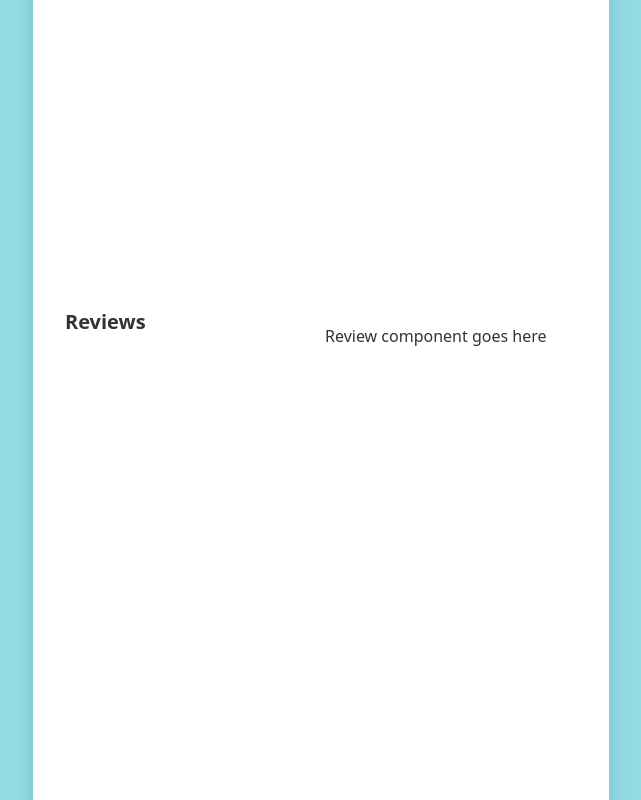
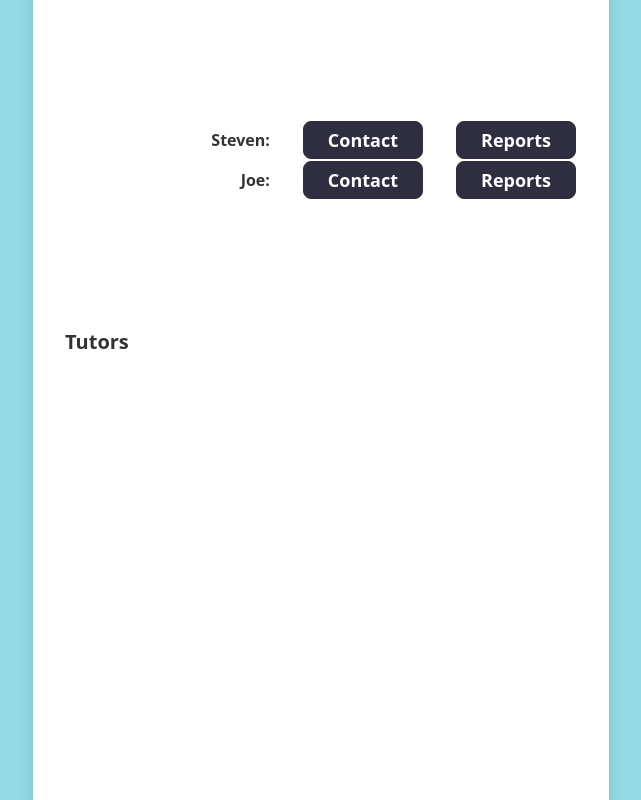
Before and after one commit to chingu-voyages/Find-A-Tutor-App, a React (Vite) app in the folder client/: page /account in a window 1280 px wide. Shown: the part 6040-6840 px from the top of the page, without its empty margins (319-960 px from the left). Built offline with nearby package versions, Linux system fonts and the light colour scheme.

Commit message:
34 Student Profile UI     - Create StudentProfile component     - add temporary conditional render for StudentProfile component on Profile page

```diff
--- /dev/null
+++ b/client/src/components/StudentProfile.tsx
@@ -0,0 +1,101 @@
+import React from 'react';
+import Button from '../components/Button';
+
+export interface StudentProfileProps {
+  firstName: string;
+  lastName: string;
+  email: string;
+  city?: string;
+  state?: string;
+  bio?: string;
+  educationLevel?: string;
+  subjects?: string[];
+  // Temporary string array until Student object created
+  tutors?: string[];
+}
+
+function StudentProfile(student: StudentProfileProps) {
+  // Temporary until authentication is implemented
+  const isAuthenticated = true;
+
+  return (
+    <div className="card max-w-xl bg-base-100 shadow-xl">
+      <div className="card-body items-center md:grid md:grid-cols-4 grid-rows-8 gap-2 my-8">
+        <div className="grid grid-rows-8 col-span-2 justify-center gap-1">
+          <figure className="row-span-4">
+            <div className="avatar">
+              <div className="w-24 rounded-full">
+                <img src="https://placeimg.com/192/192/people" />
+              </div>
+            </div>
+          </figure>
+          <h2 className="card-title justify-self-center my-2">{`${student.firstName} ${student.lastName}`}</h2>
+          {isAuthenticated && (
+            <div className="card-actions">
+              {/* TODO: Add link to EditProfile */}
+              <Button text="Edit Profile" />
+            </div>
+          )}
+        </div>
+        <div className="grid grid-rows-8 gap-2 col-span-2 text-center md:text-start">
+          <h1 className="opacity-60">{`${
+            student.city ? student.city : 'city'
+          }, ${student.state ? student.state : 'state'}`}</h1>
+          <p>{student.bio ? student.bio : 'Your Bio'}</p>
+        </div>
+        <div className="w-80 md:w-full col-span-4 my-4">
+          <hr />
+        </div>
+        <div className="grid grid-rows-8 col-span-2">
+          <h2 className="card-title">Subjects</h2>
+        </div>
+        <div className="grid grid-rows-8 col-span-2">
+          <p>
+            {student.subjects ? student.subjects.join(', ') : 'Your subjects'}
+          </p>
+        </div>
+        {isAuthenticated && (
+          <>
+            <div className="w-80 md:w-full col-span-4 my-4">
+              <hr />
+            </div>
+            <div className="grid grid-rows-8 col-span-1">
+              <h2 className="card-title">Tutors</h2>
+            </div>
+            <div className="grid grid-rows-8 col-span-3">
+              <table className="table-auto text-end">
+                {student.tutors ? (
+                  <tbody>
+                    {student.tutors?.map((student, i) => {
+                      return (
+                        <tr key={`${student}_${i}`}>
+                          <th>{student}: </th>
+                          <td>
+                            {/* TODO: Add tutor email to link */}
+                            <a href="#">
+                              <Button text="Contact" />
+                            </a>
+                          </td>
+                          <td>
+                            {/* TODO: Link to report details page so student can read report*/}
+                            <a href="#">
+                              <Button text="Reports" />
+                            </a>
+                          </td>
+                        </tr>
+                      );
+                    })}
+                  </tbody>
+                ) : (
+                  'You do not have Tutors yet'
+                )}
+              </table>
+            </div>
+          </>
+        )}
+      </div>
+    </div>
+  );
+}
+
+export default StudentProfile;
--- a/client/src/components/TutorProfile.tsx
+++ b/client/src/components/TutorProfile.tsx
@@ -30,10 +30,12 @@ function TutorProfile(tutor: TutorProfileProps) {
             </div>
           </figure>
           <h2 className="card-title justify-self-center my-2">{`${tutor.firstName} ${tutor.lastName}`}</h2>
-          <div className="card-actions">
-            {/* TODO: Add link to EditProfile */}
-            <Button text="Edit Profile" />
-          </div>
+          {isAuthenticated && (
+            <div className="card-actions">
+              {/* TODO: Add link to EditProfile */}
+              <Button text="Edit Profile" />
+            </div>
+          )}
         </div>
         <div className="grid grid-rows-8 gap-2 text-center md:text-start">
           {/* TODO: Replace with Rating component that handles it's own state */}
@@ -110,7 +112,7 @@ function TutorProfile(tutor: TutorProfileProps) {
                           <td>
                             {/* TODO: Link to student details page so tutor can add to report*/}
                             <a href="#">
-                              <Button text="Report" />
+                              <Button text="Reports" />
                             </a>
                           </td>
                         </tr>
--- a/client/src/pages/Profile.tsx
+++ b/client/src/pages/Profile.tsx
@@ -1,4 +1,7 @@
 import TutorProfile, { TutorProfileProps } from '../components/TutorProfile';
+import StudentProfile, {
+  StudentProfileProps,
+} from '../components/StudentProfile';
 
 // filler until auth is setup
 const fakeTutor: TutorProfileProps = {
@@ -13,14 +16,25 @@ const fakeTutor: TutorProfileProps = {
   students: ['Steven', 'Joe'],
 };
 
+const fakeStudent: StudentProfileProps = {
+  firstName: 'Jane',
+  lastName: 'Doe',
+  email: 'jane@email.com',
+  city: 'San Francisco',
+  state: 'CA',
+  bio: 'Lorem ipsum dolor sit amet, consectetur adipiscing elit. Eu laoreet mauris dignissim consectetur. Consectetur cum pretium arcu porttitor vestibulum posuere sit massa pulvinar lorem ipsum dolor',
+  subjects: ['Computer Science', 'History', 'Algebra', 'Geometry'],
+  tutors: ['Steven', 'Joe'],
+};
+
 function Profile() {
   // Temporary filler until backend is integrated
-  const role = 'TUTOR';
+  const role = 'STUDENT';
 
   return (
-    <div className="card max-w-xl bg-base-100 shadow-xl">
+    <div className="card max-w-xl bg-base-100 shadow-xl my-5">
       {role === 'TUTOR' && <TutorProfile {...fakeTutor} />}
-      {/* {role === 'STUDENT' && <StudentProfile {...fakeStudent}/>} */}
+      {role === 'STUDENT' && <StudentProfile {...fakeStudent} />}
     </div>
   );
 }
```
